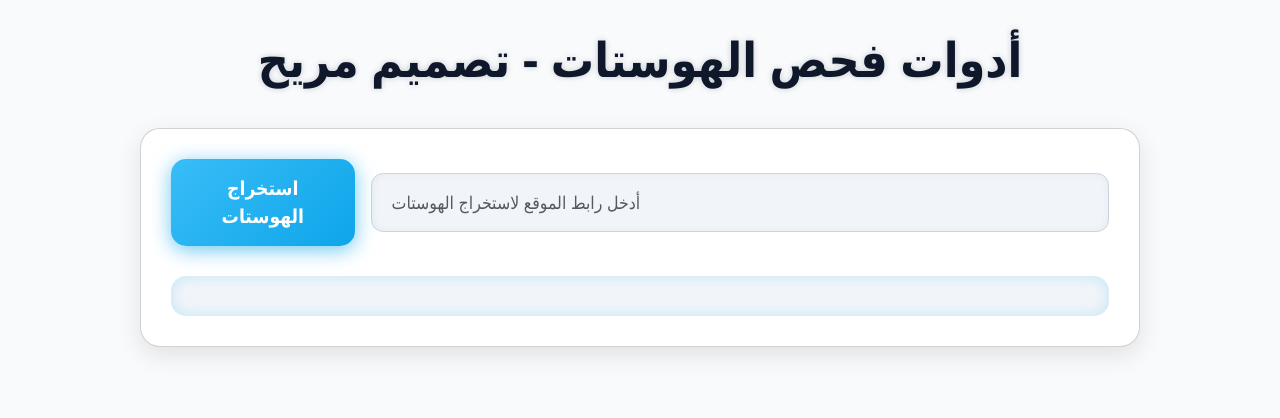
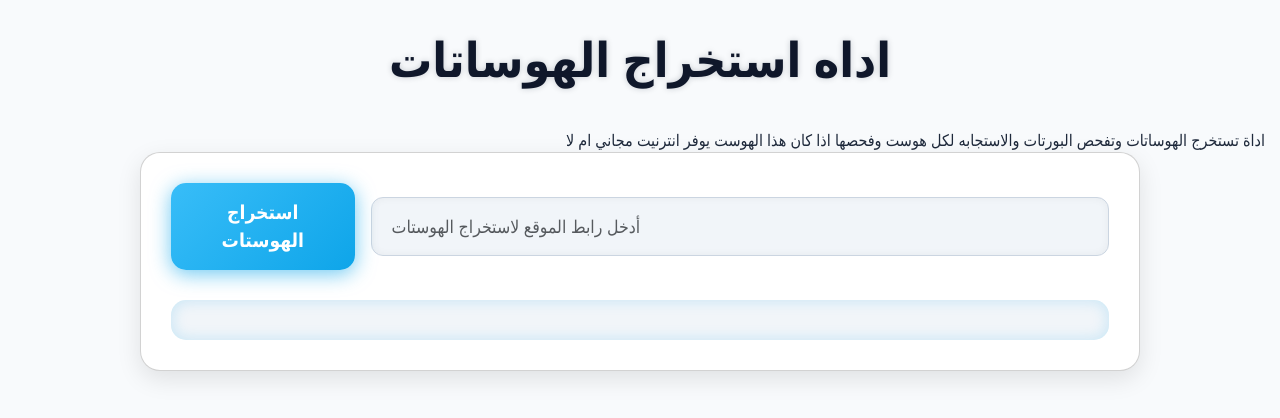
Before and after one commit to kian8890/manoalphatic, a plain HTML site: page templates/index.html in a window 1280 px wide. Drawn offline with nearby package versions, Linux system fonts and the light colour scheme.

Commit message:
Update index.html

```diff
--- a/templates/index.html
+++ b/templates/index.html
@@ -200,7 +200,8 @@
 </style>
 </head>
 <body>
-    <h1>أدوات فحص الهوستات - تصميم مريح</h1>
+    <h1>اداه استخراج الهوساتات </h1>
+<h>اداة تستخرج الهوساتات وتفحص البورتات والاستجابه لكل هوست وفحصها اذا كان هذا الهوست يوفر انترنيت مجاني ام لا  </h>
 
     <div class="card">
         <form id="extractForm" class="d-flex gap-3 flex-column flex-md-row align-items-center">
@@ -413,5 +414,5 @@
             }
         }
     </script>
-  </body>
-</html>
+   </body>
+ </html>
```
